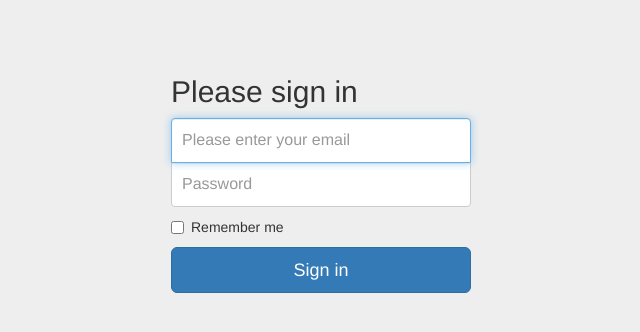
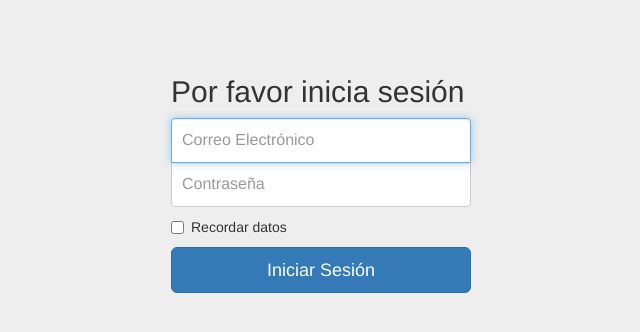
Before and after one commit to MichelleSV/traduccion-formulario, a plain HTML site: page index.html in a window 1280 px wide. Shown: the whole page, without its empty margins (319-959 px from the left). Drawn offline with nearby package versions, Linux system fonts and the light colour scheme.

Commit message:
subiendo solución

```diff
--- a/index.html
+++ b/index.html
@@ -9,35 +9,30 @@
     <!-- Optional theme -->
     <link rel="stylesheet" href="css/signin.css">
   </head>
-
   <body>
     <div class="container">
       <form class="form-signin">
         <h2 id="form-signin-heading">
           Please sign in
         </h2>
-
         <label for="inputEmail" class="sr-only">
           Email
         </label>
         <input type="email" id="inputEmail" class="form-control" placeholder="Please enter your email" autofocus="">
-
         <label for="inputPassword" class="sr-only">
           Password
         </label>
         <input type="password" id="inputPassword" class="form-control" placeholder="Password" required="">
-
         <div class="checkbox">
           <label>
             <input type="checkbox" value="remember-me">
-            <span>Remember me<span>
+            <span>Remember me</span>
           </label>
         </div>
         <button class="btn btn-lg btn-primary btn-block submit-btn" type="submit">Sign in</button>
       </form>
     </div>
     <!-- /container -->
-
     <script  type='text/javascript' src='js/main.js'></script>
   </body>
 </html>
--- a/js/main.js
+++ b/js/main.js
@@ -0,0 +1,5 @@
+document.getElementById("form-signin-heading").innerHTML="Por favor inicia sesión";
+document.getElementById("inputEmail").placeholder="Correo Electrónico";
+document.getElementById("inputPassword").placeholder="Contraseña";
+document.querySelector("span").innerHTML="Recordar datos";
+document.querySelector("button").innerHTML="Iniciar Sesión";
```
